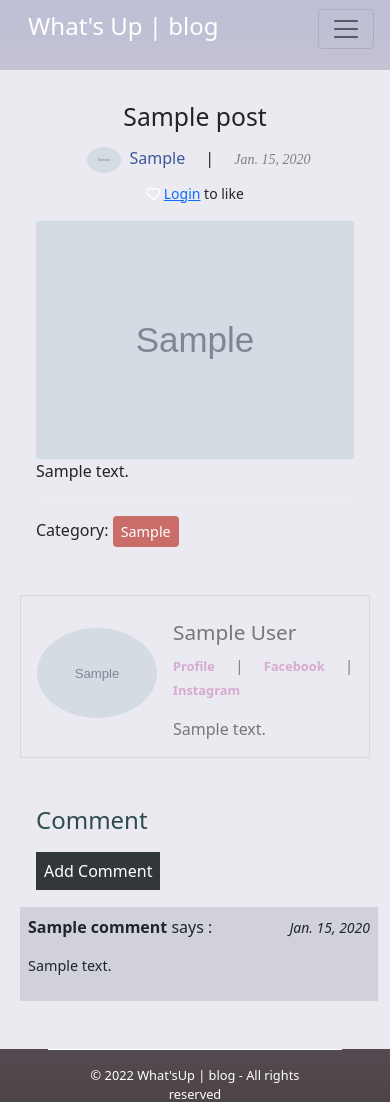
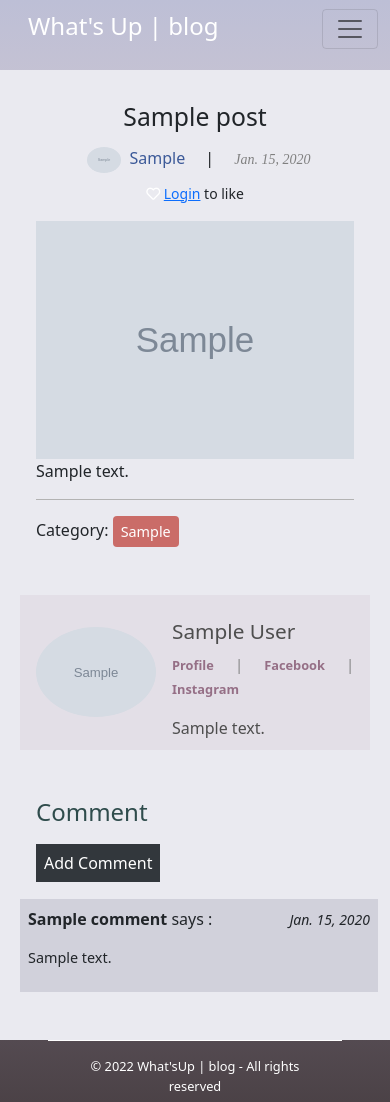
Before and after one commit to Code-Institute-Submissions/biareiam-travellifestyleblog_JulyResub, a Django app: page /post/1 in a window 390 px wide. Shown: the top 1102 px of the page. Run offline with Django 3.2, Linux system fonts and the light colour scheme; tables that the repository leaves empty hold one stand-in row (values such as "Sample post"); grey boxes marked "Sample" are stand-in pictures; some libraries are stand-ins or nearby versions.

Commit message:
adjusting the home page style

```diff
--- a/static/css/style.css
+++ b/static/css/style.css
@@ -81,13 +81,7 @@ body {
         padding-left: 1rem;
     }
 
-    .navbar>.container,
-    .navbar>.container-fluid,
-    .navbar>.container-lg,
-    .navbar>.container-md,
-    .navbar>.container-sm,
-    .navbar>.container-xl,
-    .navbar>.container-xxl {
+    .navbar>.container {
 
         padding-right: 0;
     }
@@ -518,11 +512,14 @@ hr {
 
 .bio {
     margin-bottom: 3rem;
+    color: #4e4e4e;
+    padding-right: 1rem;
 }
 
 .media-heading {
     font-size: 1.3rem;
     padding-top: 1.5rem;
+    color: #4e4e4e;
 }
 
 .blog-post-format span a {
@@ -806,13 +803,7 @@ hr {
         margin-top: -2.5rem;
     }
 
-    .navbar>.container,
-    .navbar>.container-fluid,
-    .navbar>.container-lg,
-    .navbar>.container-md,
-    .navbar>.container-sm,
-    .navbar>.container-xl,
-    .navbar>.container-xxl {
+    .navbar>.container {
         padding-right: 1rem;
     }
 }
@@ -976,13 +965,7 @@ hr {
         max-width: 315px;
     }
 
-    .navbar>.container,
-    .navbar>.container-fluid,
-    .navbar>.container-lg,
-    .navbar>.container-md,
-    .navbar>.container-sm,
-    .navbar>.container-xl,
-    .navbar>.container-xxl {
+    .navbar>.container {
         padding-right: 1rem;
     }
 }
@@ -1596,13 +1576,12 @@ hr {
 .blog-author {
     padding-left: 1rem;
     padding-right: 0.5rem;
-    padding-bottom: 0.5rem;
-    /* background-color: #e2dae1; */
-    /* box-shadow: rgb(0 0 0 / 16%) 0px 3px 6px, rgb(0 0 0 / 23%) 0px 3px 6px; */
+    padding-bottom: 0.1rem;
     text-align: justify;
     margin-bottom: 1rem;
-    color: #757778;
-    border: 1px #8080802e solid;
+    color: #808181;
+    /* border: 1px #5a59592e solid; */
+    background-color: #b79dad24;
 }
 
 .bootdey {
@@ -1651,9 +1631,8 @@ hr {
 
 .links a {
     text-decoration: none;
-    color: #d6aad2;
+    color: #956f86;
     font-weight: 600;
-
 }
 
 .links a:hover {
@@ -1765,7 +1744,7 @@ hr {
 }
 
 .divisor {
-    color: #eee;
+    color: rgb(179, 179, 179);
 }
 
 @media(max-width:1300px) {
```
Also changed, not shown: other parts of static/css/style.css (+27 -29 lines).
